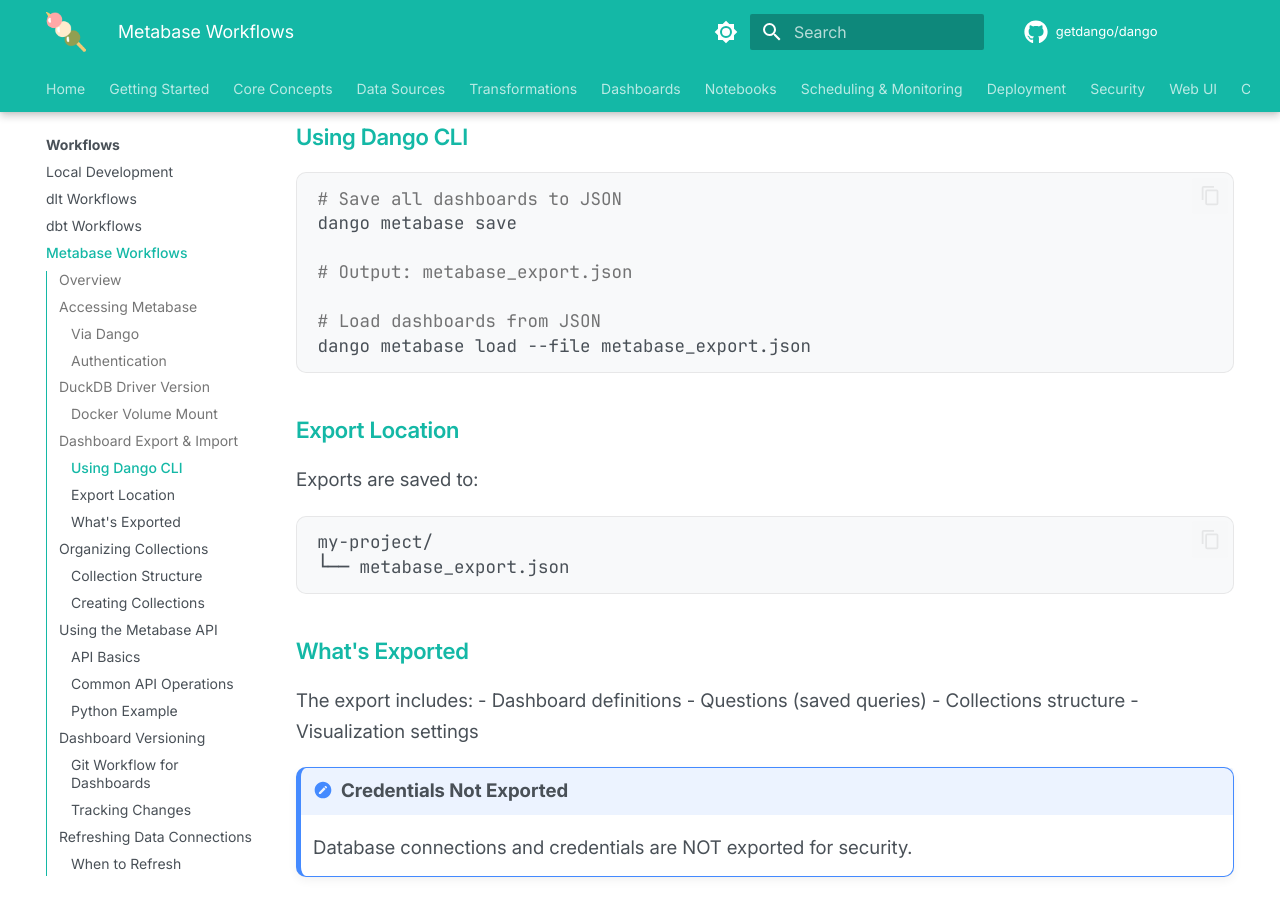
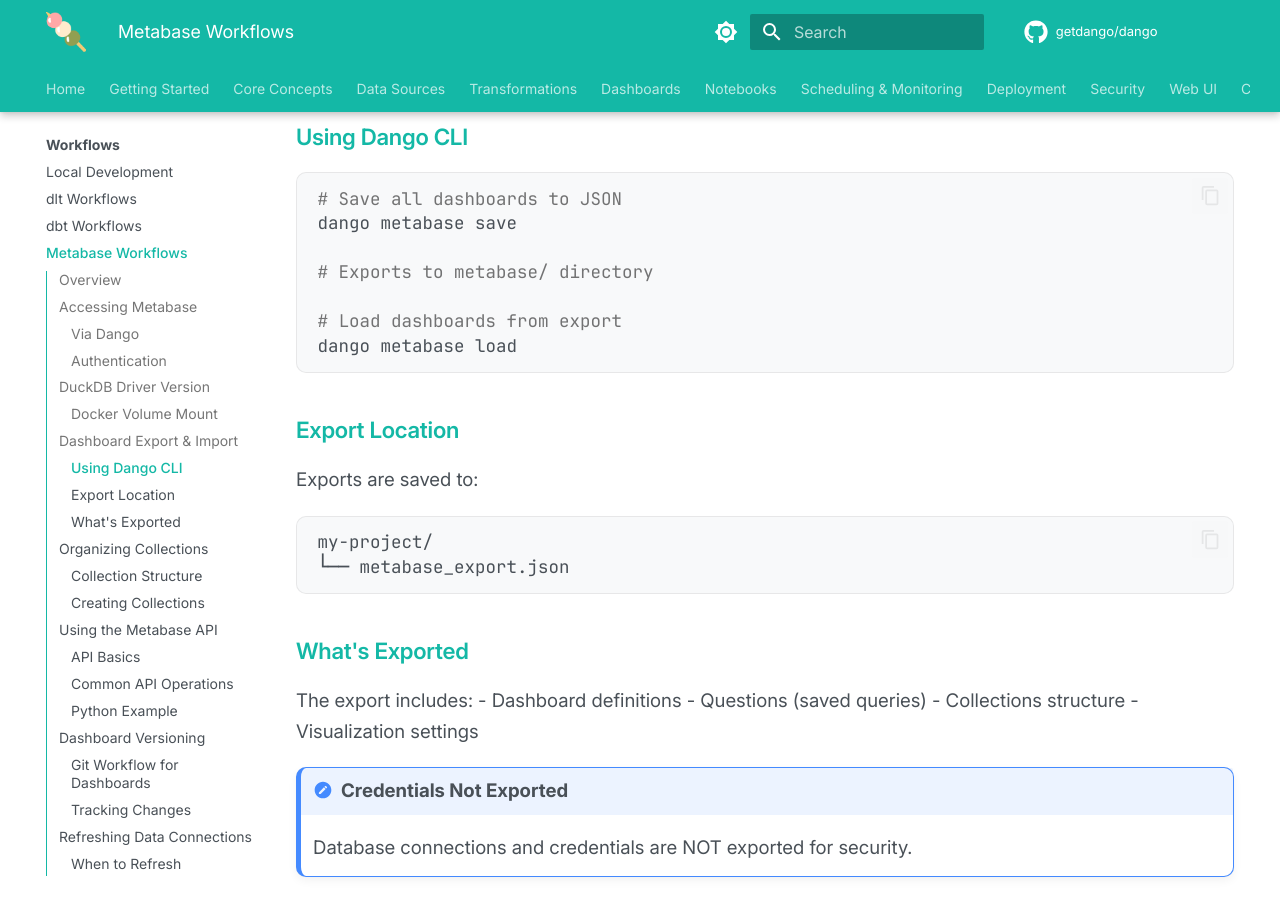
Before and after one commit to getdango/docs, an MkDocs documentation site: the page built from docs/workflows/metabase-workflows.md, in a window 1280 px wide and 900 px high, scrolled down 2249 px. Built offline with MkDocs 1.6.1 and Material for MkDocs 9.7.7, drawn with Linux system fonts in a browser that asks for light colours; comment, search, counter and statistics services are not loaded; the version menu is left out; some of the changed text lies outside the part shown.

Commit message:
Fix workflows: remove fabricated --file flag from metabase load
Two more instances of nonexistent `dango metabase load --file` in
metabase-workflows.md. The command takes no file argument — it reads
from the metabase/ export directory automatically.

Co-Authored-By: Claude Opus 4.6 (1M context) <noreply@anthropic.com>

````diff
--- a/docs/workflows/metabase-workflows.md
+++ b/docs/workflows/metabase-workflows.md
@@ -68,10 +68,10 @@ On cloud deployments, Metabase accesses the DuckDB database file via a Docker vo
 # Save all dashboards to JSON
 dango metabase save
 
-# Output: metabase_export.json
+# Exports to metabase/ directory
 
-# Load dashboards from JSON
-dango metabase load --file metabase_export.json
+# Load dashboards from export
+dango metabase load
 ```
 
 ### Export Location
@@ -202,7 +202,7 @@ git add metabase_export.json
 git commit -m "Update dashboard: added revenue chart"
 
 # 3. On another machine, restore
-dango metabase load --file metabase_export.json
+dango metabase load
 ```
 
 ### Tracking Changes
````
